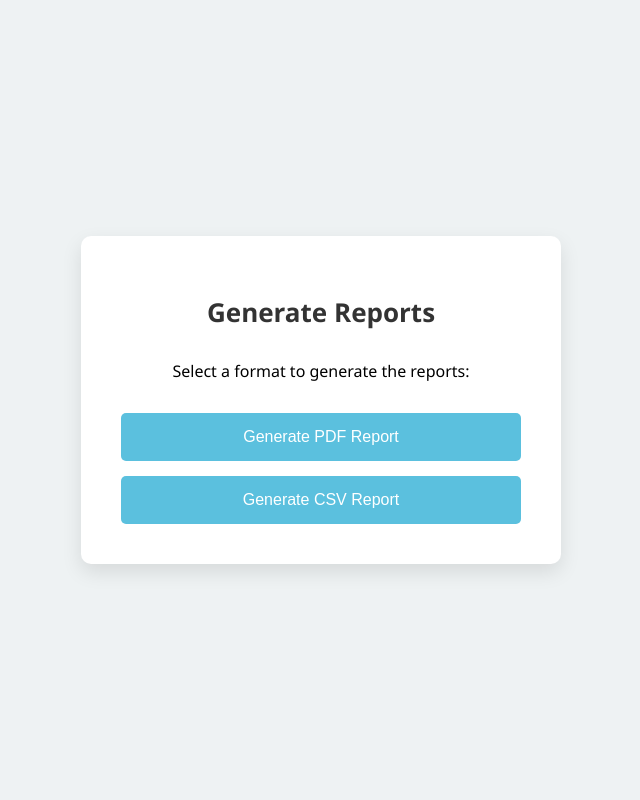
After one commit to zzclark17/4353Fall24, a Flask app: page /generate_reports in a window 1280 px wide. The commit adds this page. Shown: the whole page, without its empty margins (319-959 px from the left). Run offline with Flask 3, Linux system fonts and the light colour scheme; a user stored in the database is signed in.

Commit message:
Added Generate Reports and modified HTML

```diff
--- a/server.py
+++ b/server.py
@@ -110,6 +110,24 @@ def volunteer_profile():
 def logout():
     session.clear()
     return redirect(url_for('splash_screen'))
+@app.route('/generate_reports')
+def generate_reports():
+    # Check if user is an admin
+    if 'user_id' not in session or session.get('role') != 'admin':
+        return redirect(url_for('splash_screen'))
+    return render_template('GenerateReports.html')
+
+@app.route('/generate_pdf_report', methods=['POST'])
+def generate_pdf_report():
+    # Placeholder for generating PDF report
+    # Code to generate the PDF report will go here
+    return "PDF Report generated!"
+
+@app.route('/generate_csv_report', methods=['POST'])
+def generate_csv_report():
+    # Placeholder for generating CSV report
+    # Code to generate the CSV report will go here
+    return "CSV Report generated!"
 
 @app.route('/add_event', methods=['GET', 'POST'])
 def add_event():
--- /dev/null
+++ b/templates/GenerateReports.html
@@ -0,0 +1,64 @@
+<!DOCTYPE html>
+<html lang="en">
+<head>
+    <meta charset="UTF-8">
+    <meta name="viewport" content="width=device-width, initial-scale=1.0">
+    <title>Generate Reports</title>
+    <style>
+        body {
+            font-family: 'Segoe UI', Tahoma, Geneva, Verdana, sans-serif;
+            background-color: #eef2f3;
+            display: flex;
+            justify-content: center;
+            align-items: center;
+            height: 100vh;
+            margin: 0;
+        }
+        .report-container {
+            background-color: #fff;
+            padding: 40px;
+            border-radius: 10px;
+            width: 100%;
+            max-width: 400px;
+            box-shadow: 0 8px 20px rgba(0, 0, 0, 0.1);
+            text-align: center;
+        }
+        .report-container h1 {
+            margin-bottom: 30px;
+            font-size: 26px;
+            color: #333;
+        }
+        .report-container button {
+            padding: 15px;
+            background-color: #5bc0de;
+            border: none;
+            border-radius: 5px;
+            color: #fff;
+            font-size: 16px;
+            cursor: pointer;
+            transition: background-color 0.3s ease;
+            width: 100%;
+            margin-top: 15px;
+        }
+        .report-container button:hover {
+            background-color: #31b0d5;
+        }
+        .report-container button:focus {
+            outline: none;
+            box-shadow: 0 0 5px rgba(91, 192, 222, 0.6);
+        }
+    </style>
+</head>
+<body>
+    <div class="report-container">
+        <h1>Generate Reports</h1>
+        <p>Select a format to generate the reports:</p>
+        <form action="{{ url_for('generate_pdf_report') }}" method="POST">
+            <button type="submit">Generate PDF Report</button>
+        </form>
+        <form action="{{ url_for('generate_csv_report') }}" method="POST">
+            <button type="submit">Generate CSV Report</button>
+        </form>
+    </div>
+</body>
+</html>
--- a/templates/admin_profile.html
+++ b/templates/admin_profile.html
@@ -78,6 +78,11 @@
                 <button type="submit">Show Profile Info</button>
             </form>
 
+            <!-- Generate Reports Button -->
+            <form action="{{ url_for('generate_reports') }}">
+                <button type="submit">Generate Reports</button>
+            </form>
+
             <!-- Logout Button -->
             <form action="{{ url_for('logout') }}">
                 <button type="submit">Logout</button>
```
Also changed, not shown: templates/volunteer_history.html (+37 -6 lines).
